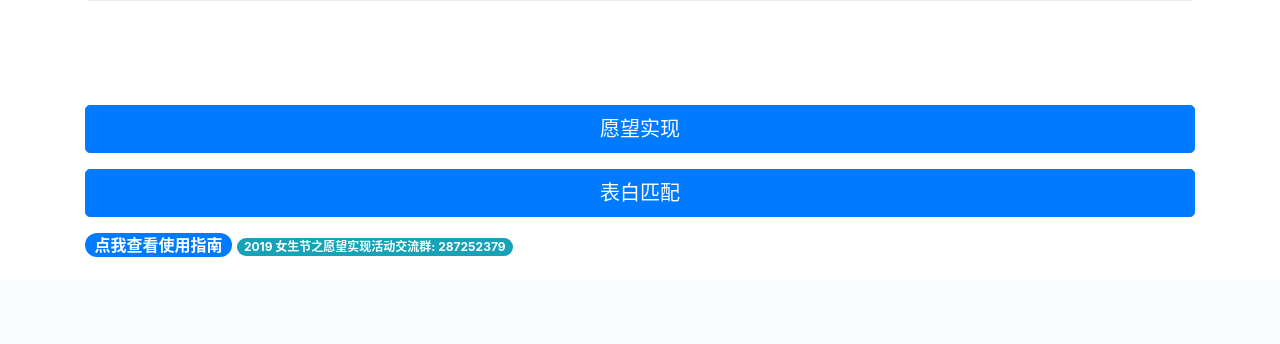
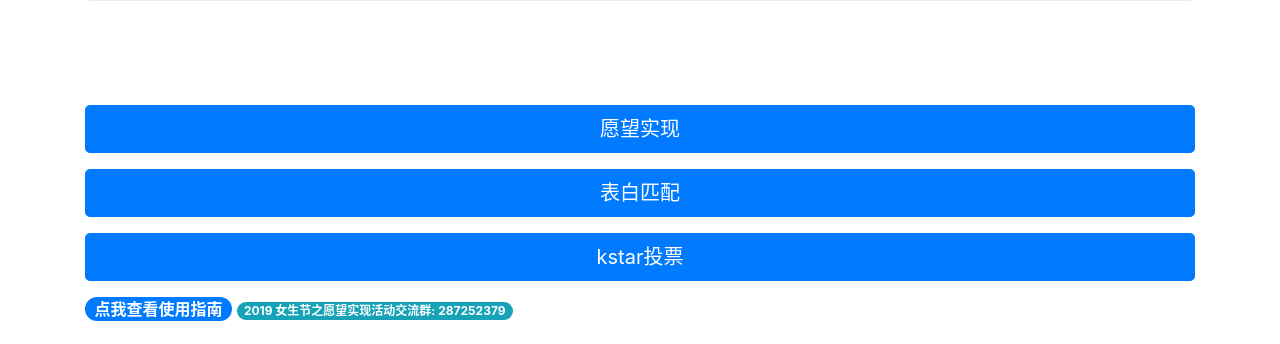
Before and after one commit to breakingdevil/USTC_stunion_backend, a Python web app: template templates/index.html in a window 1280 px wide. Shown: the part 627-971 px from the top of the page. Before the commit the page ends 884 px from the top, so only its background shows below. Run offline with Jinja, Linux system fonts and the light colour scheme; the template is opened without the code that fills it, so the values that code supplies are empty; some libraries are stand-ins or nearby versions.

Commit message:
add kstar

```diff
--- a/templates/index.html
+++ b/templates/index.html
@@ -41,6 +41,12 @@
 	<div class="collapse" id="collapsesayloveu">
 		<div class="card card-body"><div class="shadow-lg p-3 mb-5 bg-white rounded">在这里向你的心上人表达你的情愫吧！<a href="{{ url_for('sayLoveU') }}" class="alert-link">点击这里向 TA 表白</a></div></div>
 	</div>
+	<p>
+	<button class="btn btn-primary btn-lg btn-block" type="button" data-toggle="collapse" data-target="#collapsesayloveu" aria-expanded="false" aria-controls="collapseExample">kstar投票</button>
+	</p>
+	<div class="collapse" id="collapsesayloveu">
+		<div class="card card-body"><div class="shadow-lg p-3 mb-5 bg-white rounded">在这里向给你喜爱的kstar选手投票<a href="https://stunion.ustc.edu.cn/kstar" class="alert-link">点击这里投票</a></div></div>
+	</div>
     <a href="{{ url_for('faq') }}"><span class="badge badge-pill badge-primary" style="font-size: 1em;">点我查看使用指南</span></a>
     <span class="badge badge-pill badge-info">2019 女生节之愿望实现活动交流群: 287252379</span>
 	{% if current_user.userSecretText %}
```
